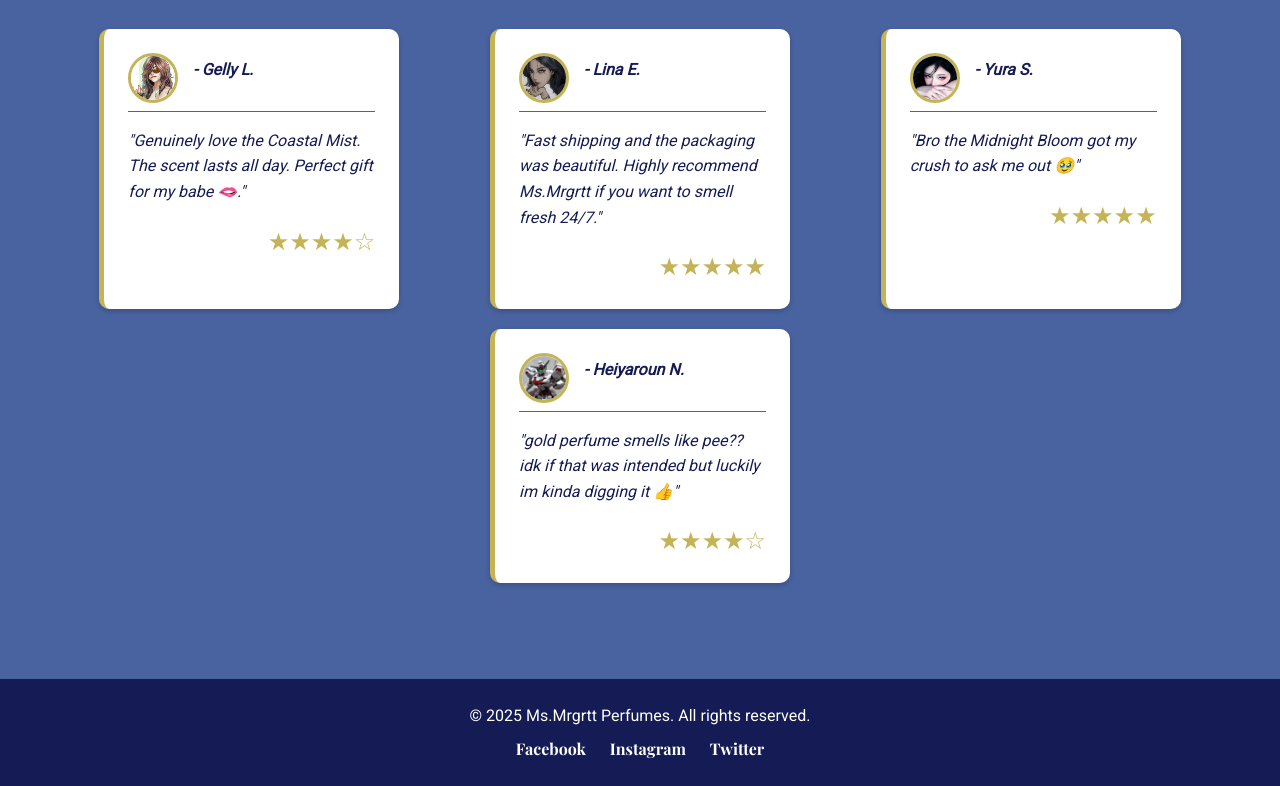
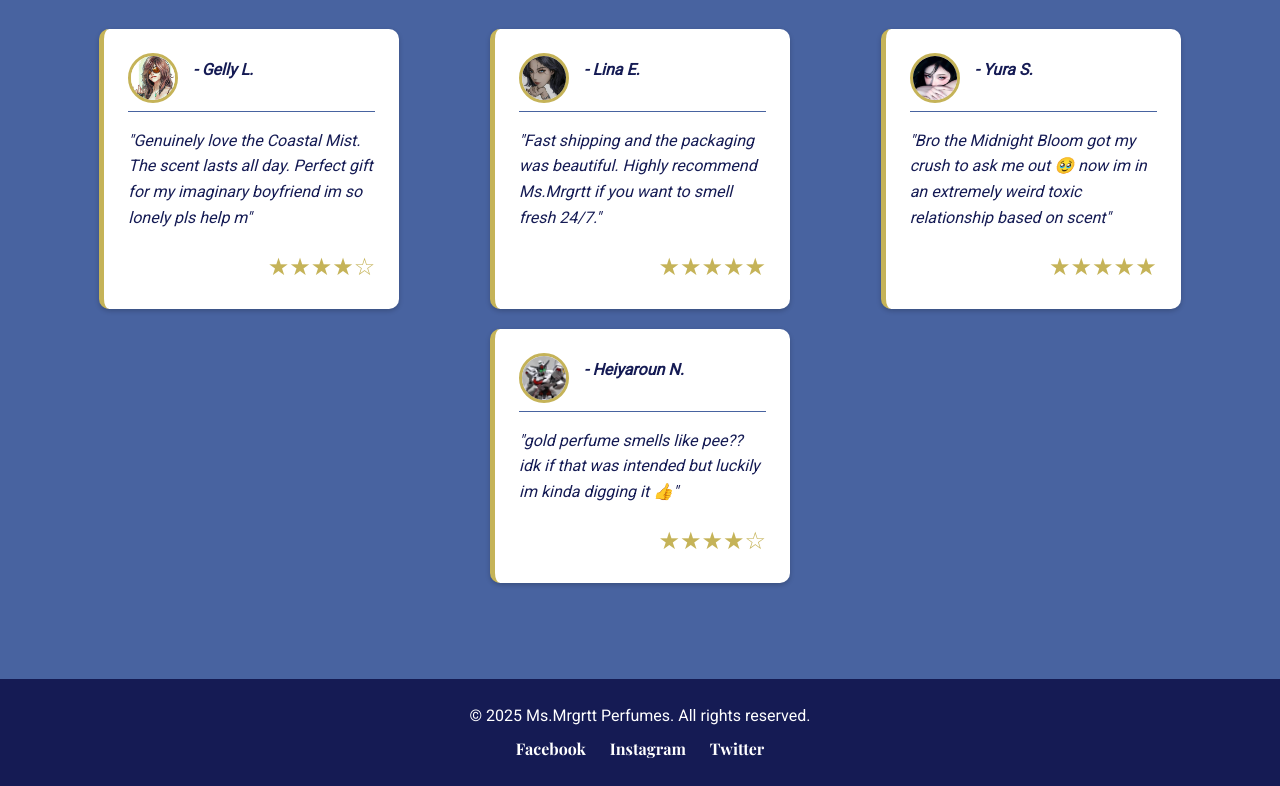
Before and after one commit to Exucosmo/Sofia-Webpage, a plain HTML site: page index.html in a window 1280 px wide. Shown: the part 1353-2139 px from the top of the page. Drawn offline with nearby package versions, Linux system fonts and the light colour scheme.

Commit message:
Update index.html

```diff
--- a/index.html
+++ b/index.html
@@ -67,7 +67,7 @@
 						<img src="Images/Gelly.jpeg" alt="Profile picture of customer Sarah M." class="profile-pic">
 						<p class="reviewer-name">- Gelly L.</p>
 					</div>
-					<p>"Genuinely love the Coastal Mist. The scent lasts all day. Perfect gift for my babe 🫦."</p>
+					<p>"Genuinely love the Coastal Mist. The scent lasts all day. Perfect gift for my imaginary boyfriend im so lonely pls help m"</p>
 					<div class="rating">&#9733;&#9733;&#9733;&#9733;&#9734;</div>
 				</div>
 				<div class="review-card">
@@ -83,7 +83,7 @@
 						<img src="Images/Yura.jpeg" alt="Profile picture of customer Lisa K." class="profile-pic">
 						<p class="reviewer-name">- Yura S.</p>
 					</div>
-					<p>"Bro the Midnight Bloom got my crush to ask me out 🥹"</p>
+					<p>"Bro the Midnight Bloom got my crush to ask me out 🥹 now im in an extremely weird toxic relationship based on scent"</p>
 					<div class="rating">&#9733;&#9733;&#9733;&#9733;&#9733;</div>
 				</div>
 				<div class="review-card">
```
